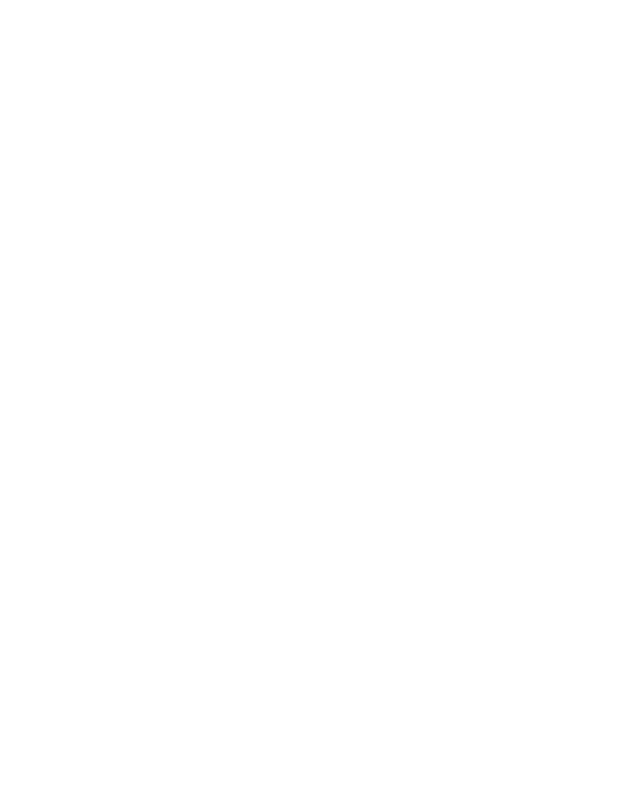
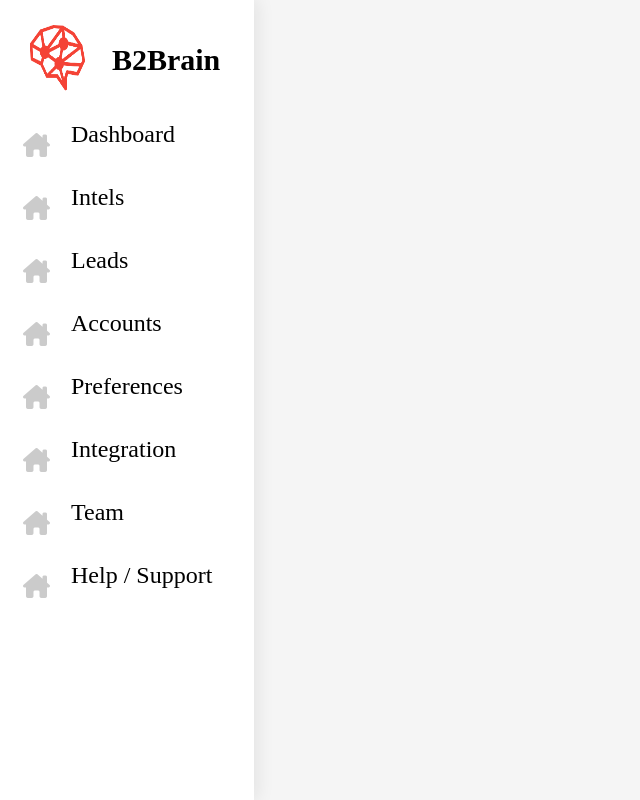
Before and after one commit to zhSHUVO/B2Brain, a plain HTML site: page index.html in a window 1280 px wide. Shown: the whole page, without its empty margins (0-640 px from the left). Drawn offline with Linux system fonts and the light colour scheme.

Commit message:
side nav

```diff
--- a/index.html
+++ b/index.html
@@ -4,13 +4,55 @@
         <meta http-equiv="X-UA-Compatible" content="IE=edge" />
         <meta name="viewport" content="width=device-width, initial-scale=1.0" />
         <title>B2Brain Dashboard</title>
+        <script
+            src="https://kit.fontawesome.com/73381c9adf.js"
+            crossorigin="anonymous"
+        ></script>
         <link
             rel="shortcut icon"
             href="./images/logo.png"
             type="image/x-icon"
         />
+        <link rel="stylesheet" href="./style/style.css" />
     </head>
     <body>
-
+        <aside class="sidebar">
+            <div class="logo">
+                <img src="./images/logo.png" alt="main-logo" />
+                <p>B2Brain</p>
+            </div>
+            <div class="sidebar-container">
+                <i class="fa-solid fa-house-chimney"></i>
+                <p>Dashboard</p>
+            </div>
+            <div class="sidebar-container">
+                <i class="fa-solid fa-house-chimney"></i>
+                <p>Intels</p>
+            </div>
+            <div class="sidebar-container">
+                <i class="fa-solid fa-house-chimney"></i>
+                <p>Leads</p>
+            </div>
+            <div class="sidebar-container">
+                <i class="fa-solid fa-house-chimney"></i>
+                <p>Accounts</p>
+            </div>
+            <div class="sidebar-container">
+                <i class="fa-solid fa-house-chimney"></i>
+                <p>Preferences</p>
+            </div>
+            <div class="sidebar-container">
+                <i class="fa-solid fa-house-chimney"></i>
+                <p>Integration</p>
+            </div>
+            <div class="sidebar-container">
+                <i class="fa-solid fa-house-chimney"></i>
+                <p>Team</p>
+            </div>
+            <div class="sidebar-container">
+                <i class="fa-solid fa-house-chimney"></i>
+                <p>Help / Support</p>
+            </div>
+        </aside>
     </body>
 </html>
--- a/style/style.css
+++ b/style/style.css
@@ -0,0 +1,47 @@
+body {
+    background-color: #f5f5f5;
+    margin: 0;
+}
+
+.sidebar {
+    height: 100%;
+    width: 239px;
+    position: absolute;
+    padding-left: 15px;
+    background-color: #ffffff;
+    box-shadow: 4px 0px 16px rgba(30, 30, 30, 0.08);
+}
+
+.sidebar .logo {
+    display: flex;
+    padding-top: 15px;
+}
+.sidebar .logo p {
+    font-weight: 700;
+    font-size: 30px;
+    line-height: 30px;
+}
+.sidebar .logo img {
+    width: 30%;
+    margin-right: 22px;
+}
+
+.sidebar div {
+    padding: 8px;
+    font-size: 24px;
+}
+
+.sidebar-container {
+    display: flex;
+    align-items: center;
+}
+
+.sidebar-container p {
+    margin: 0 0 20 0;
+}
+
+.sidebar-container i {
+    width: 18px;
+    padding-right: 30px;
+    opacity: 20%;
+}
```
Also changed, not shown: images/hero.png (added), images/sales.png (added).
